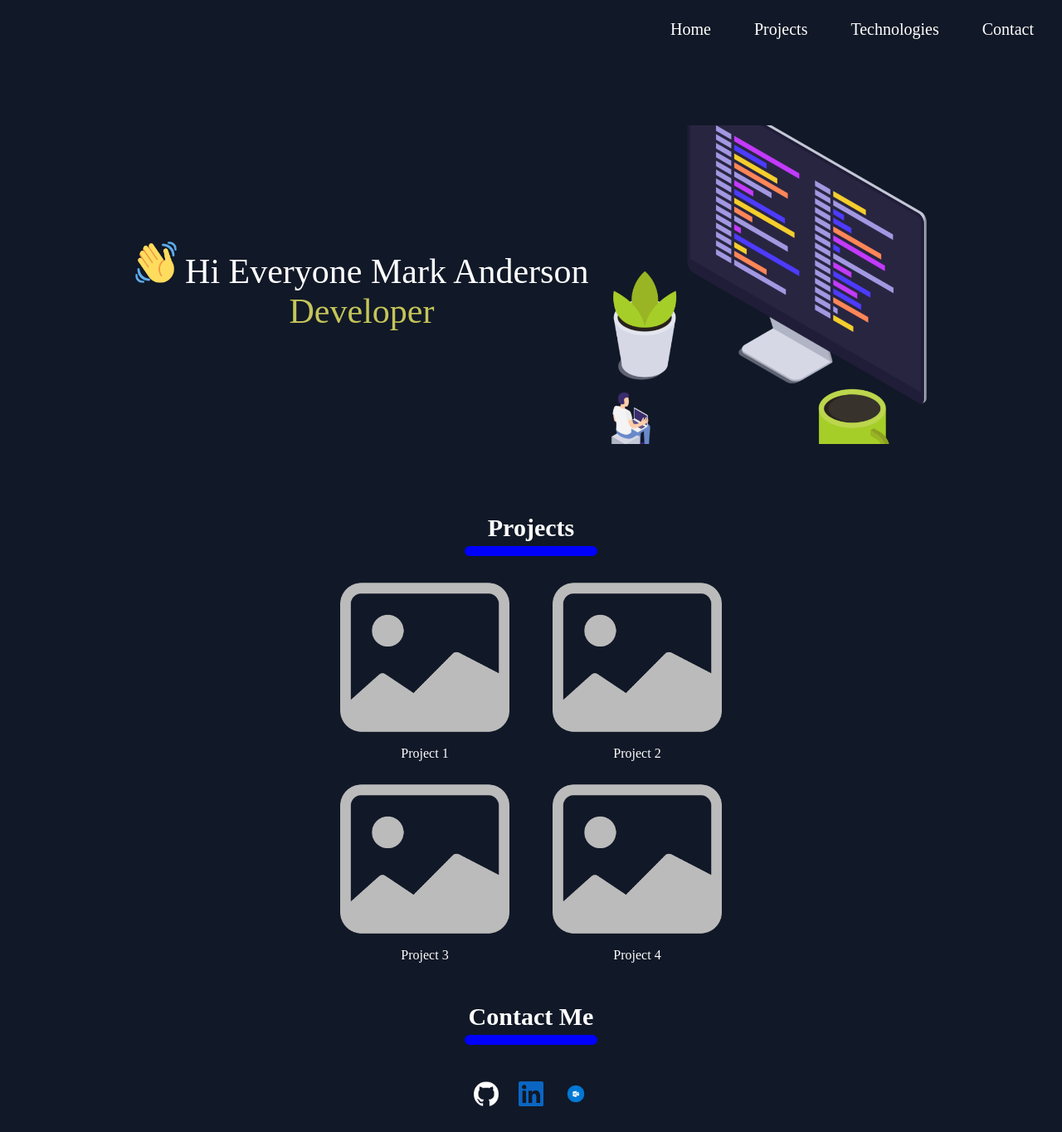
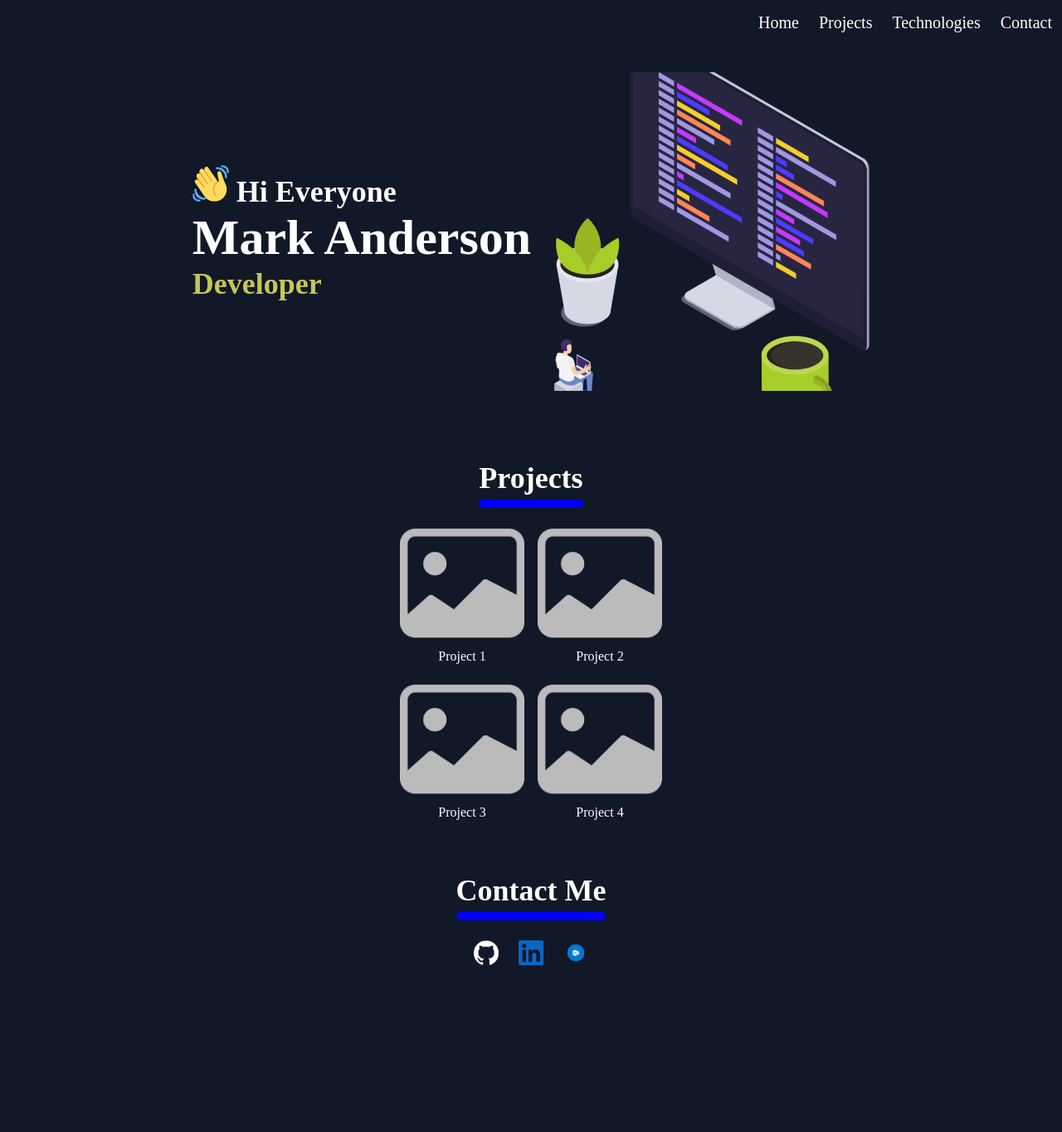
Before and after one commit to rohitKumar38344/HTML-and-CSS-Project-4, a plain HTML site: page index.html in a window 1280 px wide. Shown: the whole page at 83% size. After the commit the page ends 1191 px from the top, so only its background shows below. Drawn offline with Linux system fonts and the light colour scheme.

Commit message:
code refactoring and layout improvement

```diff
--- a/index.html
+++ b/index.html
@@ -18,12 +18,11 @@
         />
       </div>
       <ul class="nav-list">
-        <li class="nav-list-items"><a href="#">Home</a></li>
-        <li class="nav-list-items"><a href="#">Projects</a></li>
+        <li class="nav-list-items"><a href="./index.html">Home</a></li>
+        <li class="nav-list-items"><a href="#projects">Projects</a></li>
         <li class="nav-list-items"><a href="#">Technologies</a></li>
         <li class="nav-list-items"><a href="#">Contact</a></li>
       </ul>
-    </header>
       <section class="hero-section">
         <div class="section-left">
           <p>
@@ -44,8 +43,10 @@
           />
         </div>
       </section>
+    </header>
+
     <main>
-      <section class="project-section">
+      <section class="project-section" id="projects">
         <div>
           <h1 class="heading-primary">Projects</h1>
           <hr class="divider" />
@@ -103,30 +104,16 @@
       <div>
         <ul class="social-links">
           <li>
+            <a href="#"><img src="assets/github.png" alt="github link" /></a>
+          </li>
+          <li>
             <a href="#"
-              ><img
-                src="assets/github.png"
-                alt="github link"
-                width="30"
-                height="30"
+              ><img src="assets/linkedin.png" alt="linkedin link"
             /></a>
           </li>
           <li>
             <a href="#"
-              ><img
-                src="assets/linkedin.png"
-                alt="linkedin link"
-                width="30"
-                height="30"
-            /></a>
-          </li>
-          <li>
-            <a href="#"
-              ><img
-                src="assets/outlook.png"
-                alt="microsoft outlook link"
-                width="30"
-                height="30"
+              ><img src="assets/outlook.png" alt="microsoft outlook link"
             /></a>
           </li>
         </ul>
--- a/style.css
+++ b/style.css
@@ -1,10 +1,3 @@
-/*
--- Font-size:
-    10 / 12 / 14 / 16 / 18 / 20 / 24 / 30 / 36 / 44 / 52 / 62 / 74 / 86 / 98
-
--- Spacing system:
-    2 / 4 / 8 / 12 / 16 / 24 / 32 / 48 / 64 / 80 / 96 / 128
-*/
 *,
 ::after,
 ::before {
@@ -21,6 +14,7 @@
 
 html {
   font-size: 62.5%;
+  scroll-behavior: smooth;
 }
 
 body {
@@ -31,7 +25,7 @@ body {
 }
 
 /* || General Styles */
-ul li {
+li {
   list-style: none;
 }
 
@@ -50,22 +44,21 @@ img {
 
 .heading-primary,
 .heading-secondary {
-  font-size: 3rem;
+  font-size: 1.8rem;
   margin-bottom: 5px;
 }
 
 /* || Nav Bar */
 .nav-list {
-  padding: 2.4rem;
-  margin-bottom: 4.8rem;
-
+  padding: 1.6rem 0;
   display: none;
 }
 
 .nav-list-items a:link,
 .nav-list-items a:visited {
-  padding: 0.5em;
+  padding: 0.2em 0.6em;
   border-radius: 2rem;
+  transition: background-color 0.3s;
 }
 
 .nav-list-items a:hover,
@@ -79,6 +72,7 @@ img {
 
 /* || Hero Section */
 .hero-section {
+  max-width: 100vw;
   display: flex;
   flex-direction: column;
   align-items: center;
@@ -95,10 +89,12 @@ img {
 
 .hero-section p {
   text-align: center;
+  font-size: 2rem;
 }
 
-.section-left {
-  font-size: clamp(4.2rem, 3vh, 6.2rem);
+.section-left img {
+  width: 2.4rem;
+  height: auto;
 }
 
 .job-title {
@@ -113,12 +109,12 @@ footer {
   display: flex;
   flex-direction: column;
   align-items: center;
-  gap: 2rem;
-  margin-bottom: 4.8rem;
+  gap: 1.6rem;
+  margin-bottom: 6.4rem;
 }
 
 .projects-img {
-  width: 80%;
+  /* width: 50%; */
   height: auto;
   cursor: pointer;
 }
@@ -126,6 +122,8 @@ footer {
 /* || Footer Section */
 footer {
   text-align: center;
+  margin-bottom: 0;
+  gap: 0;
 }
 
 .social-links {
@@ -135,10 +133,14 @@ footer {
   padding: 2.4rem;
 }
 
+.social-links img {
+  width: 3rem;
+}
 /* || Utility */
 .divider {
-  width: 16rem;
-  height: 1.2rem;
+  /* width: 12rem; */
+  width: 100%;
+  height: 1rem;
   border: none;
   border-radius: 15px;
   background-color: blue;
@@ -150,7 +152,7 @@ footer {
     display: flex;
     font-size: 2rem;
     justify-content: flex-end;
-    gap: 3.2rem;
+    /* gap: 2.8rem; */
   }
 
   .mobile-nav {
@@ -161,18 +163,34 @@ footer {
     flex-direction: row;
   }
 
+  .nowrap {
+    font-size: 6rem;
+  }
+
+  .hero-section p {
+    font-size: 3.6rem;
+    text-align: left;
+    font-weight: bold;
+  }
+
+  .section-left {
+    font-size: 3rem;
+    flex-basis: 30%;
+  }
+
+  .section-left img {
+    width: 4.4rem;
+  }
+
   .projects-container {
     display: grid;
     grid-template-columns: repeat(2, minmax(150px, 40%));
     place-content: center;
-    row-gap: 1.6rem;
+    gap: 1.6rem;
   }
 
-  figure {
-    max-width: 50%;
-  }
-
-  figure:nth-of-type(2n + 1) {
-    justify-self: flex-end;
+  .heading-primary,
+  .heading-secondary {
+    font-size: 3.6rem;
   }
 }
```
Lines whose indentation alone changed are shown as unchanged.
